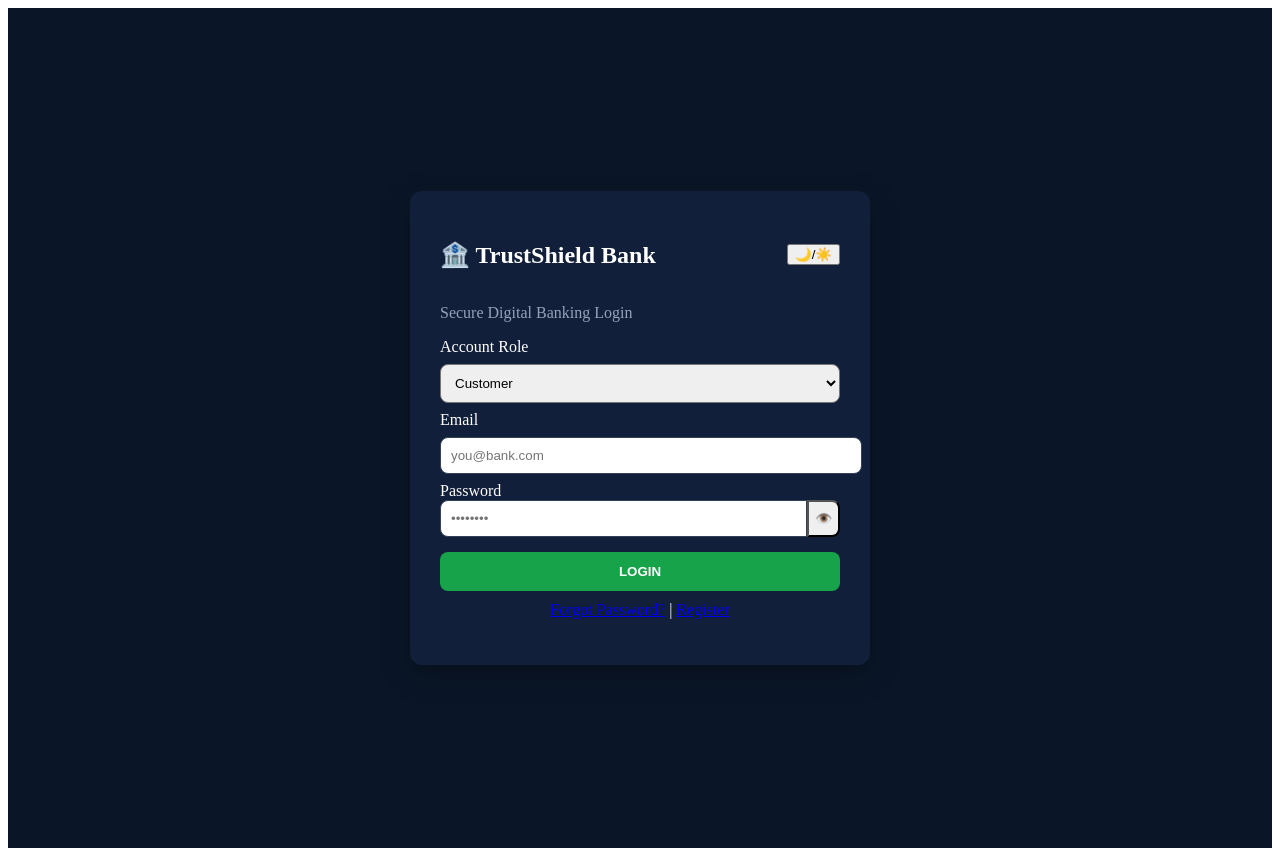
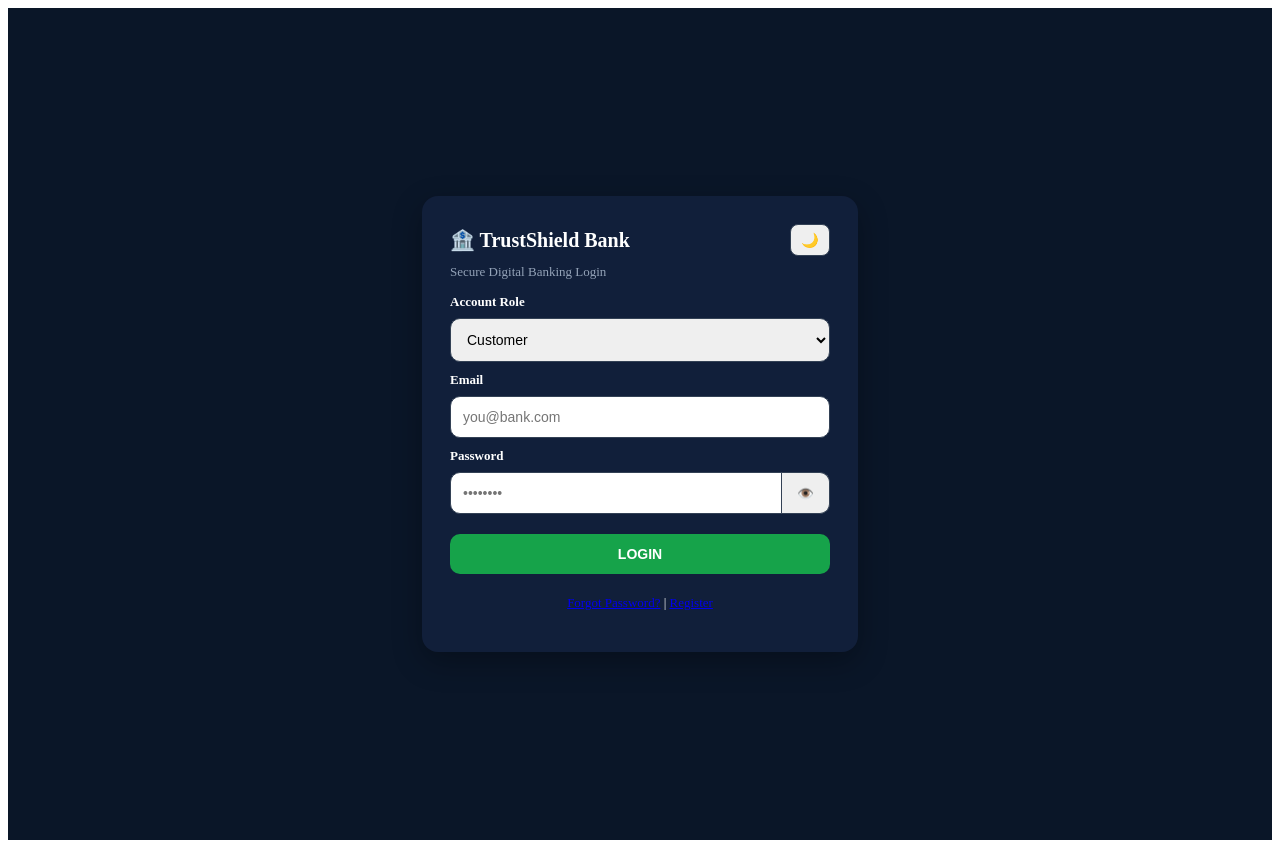
Before and after one commit to matiur25580/Enterprise-AI-Powered-Digital-Banking-Fraud-Detection-DevOps-Command-Center, a React (Vite) app in the folder client/: page /login in a window 1280 px wide. Built offline with nearby package versions, Linux system fonts and the light colour scheme.

Commit message:
ui: equal box length professional auth pages

```diff
--- a/client/src/pages/auth/ForgotPassword.tsx
+++ b/client/src/pages/auth/ForgotPassword.tsx
@@ -1,23 +1,24 @@
 import { useState } from 'react';
-import SuccessToast from '../../components/SuccessToast';
+const inputStyle = {width:'100%',padding:'12px',margin:'8px 0',borderRadius:'10px',border:'1px solid #334155',fontSize:'14px',boxSizing:'border-box' as const};
 export default function ForgotPassword(){
   const [theme,setTheme]=useState('dark');
   const [otp,setOtp]=useState(['','','','','','']);
-  const [msg,setMsg]=useState('');
   const dark=theme==='dark';
   const set=(i:number,v:string)=>{ const n=[...otp]; n[i]=v.slice(-1); setOtp(n); };
   return(
-    <div style={{background:dark?'#0a1628':'#f1f5f9',color:dark?'#fff':'#0a1628',minHeight:'100vh',display:'flex',justifyContent:'center',alignItems:'center',padding:'20px'}}>
-      <SuccessToast msg={msg} onClose={()=>setMsg('')} />
-      <div style={{background:dark?'#111f3a':'#fff',padding:'30px',borderRadius:'12px',width:'100%',maxWidth:'400px',textAlign:'center'}}>
-        <div style={{display:'flex',justifyContent:'space-between'}}><h2>🔐 Reset Password</h2><button onClick={()=>setTheme(dark?'light':'dark')}>🌙/☀️</button></div>
-        <input placeholder="Registered Email" style={{width:'100%',padding:'10px',margin:'10px 0',borderRadius:'8px'}} />
-        <button onClick={()=>setMsg('OTP sent to email')} style={{padding:'10px 20px',background:'#7c3aed',color:'#fff',border:'none',borderRadius:'8px'}}>Send OTP</button>
-        <div style={{display:'flex',gap:'8px',justifyContent:'center',margin:'15px 0'}}>
-          {otp.map((d,i)=><input key={i} value={d} onChange={e=>set(e.target.value,i)} maxLength={1} style={{width:'40px',height:'45px',textAlign:'center',fontSize:'20px',borderRadius:'8px'}} />)}
+    <div style={{background:dark?'#0a1628':'#f1f5f9',color:dark?'#fff':'#0a1628',minHeight:'100vh',display:'flex',justifyContent:'center',alignItems:'center',padding:'16px'}}>
+      <div style={{background:dark?'#111f3a':'#fff',padding:'28px',borderRadius:'16px',width:'100%',maxWidth:'380px',textAlign:'center'}}>
+        <div style={{display:'flex',justifyContent:'space-between',alignItems:'center'}}>
+          <h2 style={{margin:0,fontSize:'20px'}}>🔐 Reset Password</h2>
+          <button onClick={()=>setTheme(dark?'light':'dark')} style={{width:'40px',height:'32px',borderRadius:'8px',border:'1px solid #334155',cursor:'pointer'}}>🌙</button>
         </div>
-        <p style={{color:'#94a3b8'}}>6-digit OTP • 3 min valid</p>
-        <button onClick={()=>setMsg('Password reset successful')} style={{width:'100%',padding:'12px',background:'#16a34a',color:'#fff',border:'none',borderRadius:'8px'}}>Verify & Reset</button>
+        <input placeholder="Registered Email" style={{...inputStyle,textAlign:'left'}} />
+        <button style={{padding:'10px 24px',background:'#7c3aed',color:'#fff',border:'none',borderRadius:'10px',margin:'8px 0',cursor:'pointer'}}>Send OTP</button>
+        <div style={{display:'flex',gap:'8px',justifyContent:'center',margin:'12px 0'}}>
+          {otp.map((d,i)=><input key={i} value={d} onChange={e=>set(i,e.target.value)} maxLength={1} style={{width:'44px',height:'48px',textAlign:'center',fontSize:'18px',borderRadius:'10px',border:'1px solid #334155'}} />)}
+        </div>
+        <p style={{color:'#94a3b8',fontSize:'13px'}}>6-digit OTP • 3 min valid</p>
+        <button style={{...inputStyle,background:'#16a34a',color:'#fff',border:'none',fontWeight:'bold',cursor:'pointer'}}>Verify & Reset</button>
       </div>
     </div>
   );
--- a/client/src/pages/auth/Login.tsx
+++ b/client/src/pages/auth/Login.tsx
@@ -1,34 +1,28 @@
 import { useState } from 'react';
-import SuccessToast from '../../components/SuccessToast';
+const inputStyle = {width:'100%',padding:'12px',margin:'8px 0',borderRadius:'10px',border:'1px solid #334155',fontSize:'14px',boxSizing:'border-box' as const};
 export default function Login(){
   const [theme,setTheme]=useState('dark');
   const [show,setShow]=useState(false);
-  const [role,setRole]=useState('Customer');
-  const [msg,setMsg]=useState('');
   const dark=theme==='dark';
-  const login=()=>{ setMsg('Login successful'); };
   return(
-    <div style={{background:dark?'#0a1628':'#f1f5f9',color:dark?'#fff':'#0a1628',minHeight:'100vh',display:'flex',justifyContent:'center',alignItems:'center',padding:'20px'}}>
-      <SuccessToast msg={msg} onClose={()=>setMsg('')} />
-      <div style={{background:dark?'#111f3a':'#fff',padding:'30px',borderRadius:'12px',width:'100%',maxWidth:'400px',boxShadow:'0 10px 30px rgba(0,0,0,0.3)'}}>
-        <div style={{display:'flex',justifyContent:'space-between',alignItems:'center'}}>
-          <h2>🏦 TrustShield Bank</h2>
-          <button onClick={()=>setTheme(dark?'light':'dark')}>🌙/☀️</button>
+    <div style={{background:dark?'#0a1628':'#f1f5f9',color:dark?'#fff':'#0a1628',minHeight:'100vh',display:'flex',justifyContent:'center',alignItems:'center',padding:'16px'}}>
+      <div style={{background:dark?'#111f3a':'#fff',padding:'28px',borderRadius:'16px',width:'100%',maxWidth:'380px',boxShadow:'0 10px 30px rgba(0,0,0,0.3)'}}>
+        <div style={{display:'flex',justifyContent:'space-between',alignItems:'center',marginBottom:'8px'}}>
+          <h2 style={{margin:0,fontSize:'20px'}}>🏦 TrustShield Bank</h2>
+          <button onClick={()=>setTheme(dark?'light':'dark')} style={{width:'40px',height:'32px',borderRadius:'8px',border:'1px solid #334155',cursor:'pointer',fontSize:'14px'}}>🌙</button>
         </div>
-        <p style={{color:'#94a3b8'}}>Secure Digital Banking Login</p>
-        <label>Account Role</label>
-        <select value={role} onChange={e=>setRole(e.target.value)} style={{width:'100%',padding:'10px',margin:'8px 0',borderRadius:'8px'}}>
-          <option>Admin</option><option>RiskManager</option><option>SupportAgent</option><option>Customer</option>
-        </select>
-        <label>Email</label>
-        <input placeholder="you@bank.com" style={{width:'100%',padding:'10px',margin:'8px 0',borderRadius:'8px',border:'1px solid #334155'}} />
-        <label>Password</label>
-        <div style={{display:'flex'}}>
-          <input type={show?'text':'password'} placeholder="••••••••" style={{flex:1,padding:'10px',borderRadius:'8px 0 0 8px',border:'1px solid #334155'}} />
-          <button onClick={()=>setShow(!show)} style={{borderRadius:'0 8px 8px 0'}}>👁️</button>
+        <p style={{color:'#94a3b8',fontSize:'13px',margin:'0 0 12px'}}>Secure Digital Banking Login</p>
+        <label style={{fontSize:'13px',fontWeight:'bold'}}>Account Role</label>
+        <select style={inputStyle}><option>Customer</option><option>Admin</option><option>RiskManager</option><option>SupportAgent</option></select>
+        <label style={{fontSize:'13px',fontWeight:'bold'}}>Email</label>
+        <input placeholder="you@bank.com" style={inputStyle} />
+        <label style={{fontSize:'13px',fontWeight:'bold'}}>Password</label>
+        <div style={{display:'flex',margin:'8px 0'}}>
+          <input type={show?'text':'password'} placeholder="••••••••" style={{...inputStyle,margin:0,borderRadius:'10px 0 0 10px',flex:1}} />
+          <button onClick={()=>setShow(!show)} style={{width:'48px',borderRadius:'0 10px 10px 0',border:'1px solid #334155',borderLeft:'none',cursor:'pointer'}}>👁️</button>
         </div>
-        <button onClick={login} style={{width:'100%',padding:'12px',marginTop:'15px',background:'#16a34a',color:'#fff',border:'none',borderRadius:'8px',fontWeight:'bold'}}>LOGIN</button>
-        <p style={{marginTop:'10px',textAlign:'center'}}><a href="/forgot">Forgot Password?</a> | <a href="/register">Register</a></p>
+        <button style={{...inputStyle,background:'#16a34a',color:'#fff',border:'none',fontWeight:'bold',cursor:'pointer',marginTop:'12px'}}>LOGIN</button>
+        <p style={{textAlign:'center',fontSize:'13px'}}><a href="/forgot">Forgot Password?</a> | <a href="/register">Register</a></p>
       </div>
     </div>
   );
--- a/client/src/pages/auth/Register.tsx
+++ b/client/src/pages/auth/Register.tsx
@@ -1,23 +1,24 @@
 import { useState } from 'react';
-import SuccessToast from '../../components/SuccessToast';
+const inputStyle = {width:'100%',padding:'12px',margin:'8px 0',borderRadius:'10px',border:'1px solid #334155',fontSize:'14px',boxSizing:'border-box' as const};
 export default function Register(){
   const [theme,setTheme]=useState('dark');
-  const [msg,setMsg]=useState('');
   const dark=theme==='dark';
   return(
-    <div style={{background:dark?'#0a1628':'#f1f5f9',color:dark?'#fff':'#0a1628',minHeight:'100vh',display:'flex',justifyContent:'center',alignItems:'center',padding:'20px'}}>
-      <SuccessToast msg={msg} onClose={()=>setMsg('')} />
-      <div style={{background:dark?'#111f3a':'#fff',padding:'30px',borderRadius:'12px',width:'100%',maxWidth:'420px'}}>
-        <div style={{display:'flex',justifyContent:'space-between'}}><h2>🏦 Create Account</h2><button onClick={()=>setTheme(dark?'light':'dark')}>🌙/☀️</button></div>
-        <input placeholder="Full Name" style={{width:'100%',padding:'10px',margin:'8px 0',borderRadius:'8px'}} />
-        <input placeholder="Email" style={{width:'100%',padding:'10px',margin:'8px 0',borderRadius:'8px'}} />
-        <input placeholder="Contact Number" style={{width:'100%',padding:'10px',margin:'8px 0',borderRadius:'8px'}} />
-        <input placeholder="Date of Birth DDMMYYYY" style={{width:'100%',padding:'10px',margin:'8px 0',borderRadius:'8px'}} />
-        <select style={{width:'100%',padding:'10px',margin:'8px 0',borderRadius:'8px'}}><option>Customer</option><option>Admin</option><option>RiskManager</option><option>SupportAgent</option></select>
-        <input type="password" placeholder="Password" style={{width:'100%',padding:'10px',margin:'8px 0',borderRadius:'8px'}} />
-        <input type="password" placeholder="Confirm Password" style={{width:'100%',padding:'10px',margin:'8px 0',borderRadius:'8px'}} />
-        <button onClick={()=>setMsg('Registration successful')} style={{width:'100%',padding:'12px',background:'#2563eb',color:'#fff',border:'none',borderRadius:'8px',fontWeight:'bold'}}>SUBMIT</button>
-        <p style={{textAlign:'center',marginTop:'10px'}}><a href="/login">Back to Login</a></p>
+    <div style={{background:dark?'#0a1628':'#f1f5f9',color:dark?'#fff':'#0a1628',minHeight:'100vh',display:'flex',justifyContent:'center',alignItems:'center',padding:'16px'}}>
+      <div style={{background:dark?'#111f3a':'#fff',padding:'28px',borderRadius:'16px',width:'100%',maxWidth:'380px'}}>
+        <div style={{display:'flex',justifyContent:'space-between',alignItems:'center',marginBottom:'8px'}}>
+          <h2 style={{margin:0,fontSize:'20px'}}>🏦 Create Account</h2>
+          <button onClick={()=>setTheme(dark?'light':'dark')} style={{width:'40px',height:'32px',borderRadius:'8px',border:'1px solid #334155',cursor:'pointer'}}>🌙</button>
+        </div>
+        <input placeholder="Full Name" style={inputStyle} />
+        <input placeholder="Email" style={inputStyle} />
+        <input placeholder="Contact Number" style={inputStyle} />
+        <input placeholder="Date of Birth DDMMYYYY" style={inputStyle} />
+        <select style={inputStyle}><option>Customer</option><option>Admin</option><option>RiskManager</option><option>SupportAgent</option></select>
+        <input type="password" placeholder="Password" style={inputStyle} />
+        <input type="password" placeholder="Confirm Password" style={inputStyle} />
+        <button style={{...inputStyle,background:'#2563eb',color:'#fff',border:'none',fontWeight:'bold',cursor:'pointer'}}>SUBMIT</button>
+        <p style={{textAlign:'center',fontSize:'13px'}}><a href="/login">Back to Login</a></p>
       </div>
     </div>
   );
```
